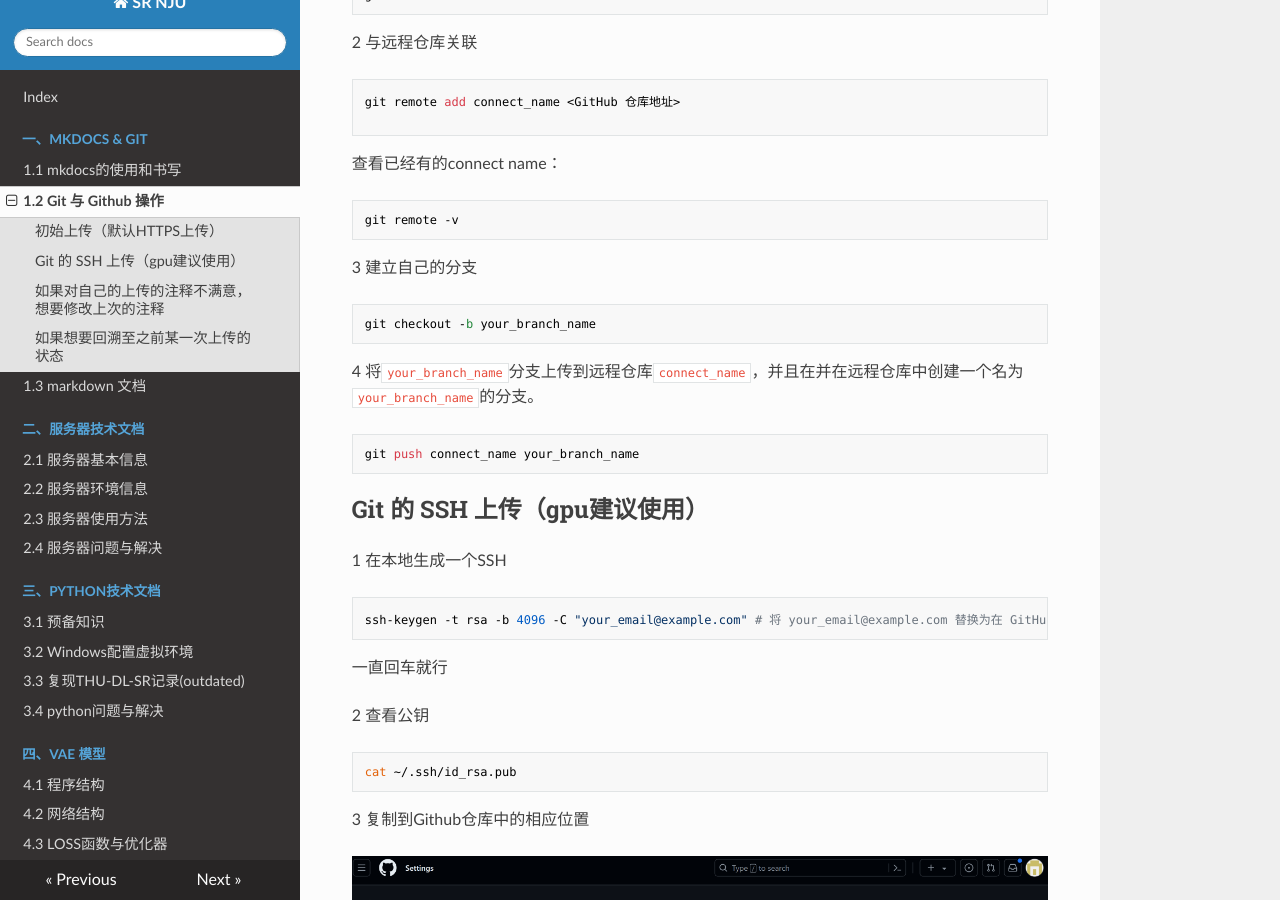
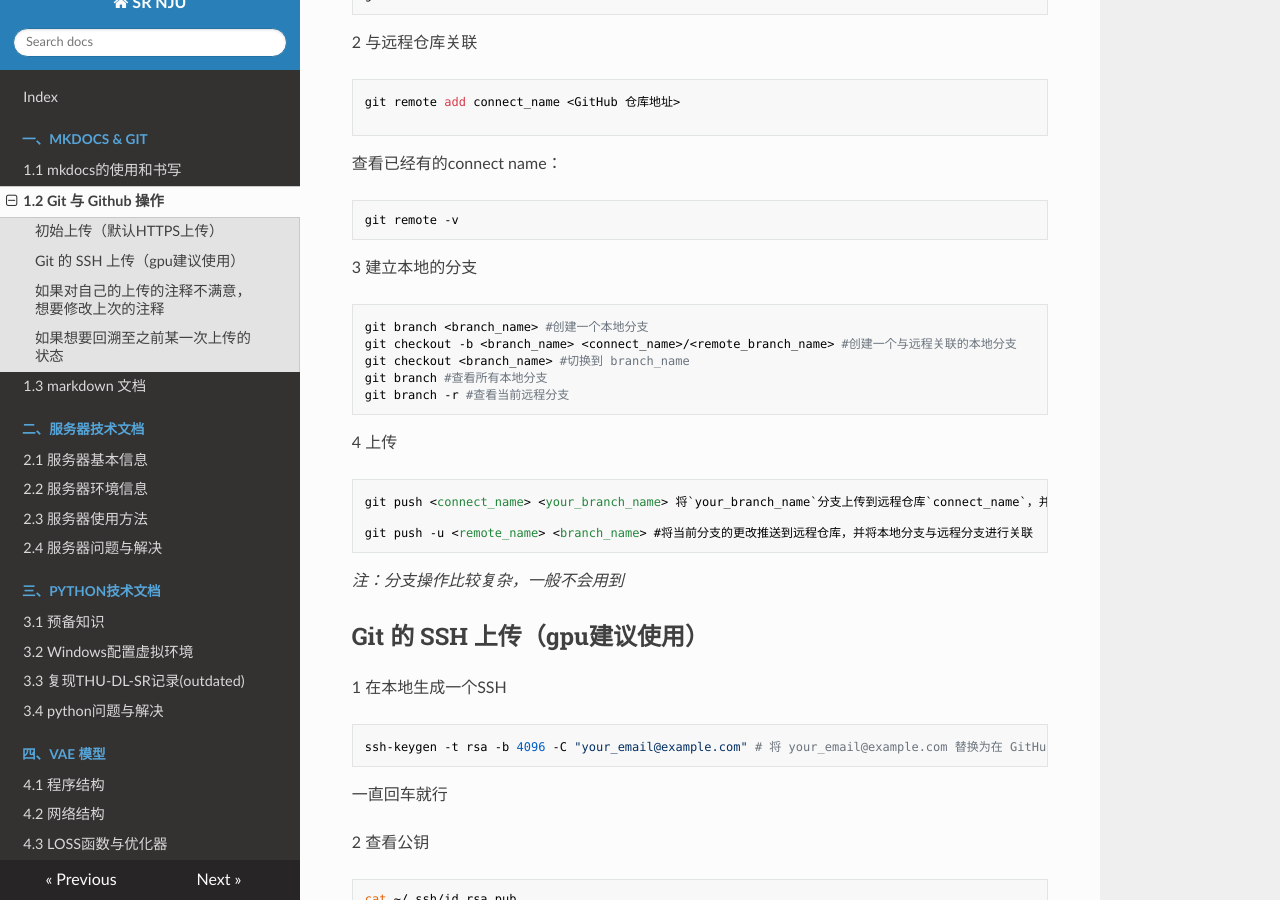
Before and after one commit to boobyuuuu/SR, an MkDocs documentation site: the page built from docs/1/1_2.md, in a window 1280 px wide and 900 px high, scrolled down 334 px. Built offline with MkDocs 1.6.1, drawn with Linux system fonts in a browser that asks for light colours; nearby versions of some CDN libraries.

Commit message:
添加了Git分支操作介绍

````diff
--- a/docs/1/1_2.md
+++ b/docs/1/1_2.md
@@ -22,16 +22,25 @@ git remote add connect_name <GitHub 仓库地址>
 git remote -v
 ```
 
-3 建立自己的分支
+3 建立本地的分支
 
 ```
-git checkout -b your_branch_name
+git branch <branch_name> #创建一个本地分支
+git checkout -b <branch_name> <connect_name>/<remote_branch_name> #创建一个与远程关联的本地分支
+git checkout <branch_name> #切换到 branch_name
+git branch #查看所有本地分支
+git branch -r #查看当前远程分支
 ```
-4 将`your_branch_name`分支上传到远程仓库`connect_name`，并且在并在远程仓库中创建一个名为`your_branch_name`的分支。
+
+4 上传
 
 ```
-git push connect_name your_branch_name
+git push <connect_name> <your_branch_name> 将`your_branch_name`分支上传到远程仓库`connect_name`，并且在并在远程仓库中创建一个名为`your_branch_name`的远程分支<remote_name>=<your_branch_name>
+
+git push -u <remote_name> <branch_name> #将当前分支的更改推送到远程仓库，并将本地分支与远程分支进行关联
 ```
+
+*注：分支操作比较复杂，一般不会用到*
 
 ## Git 的 SSH 上传（gpu建议使用）
 
````
